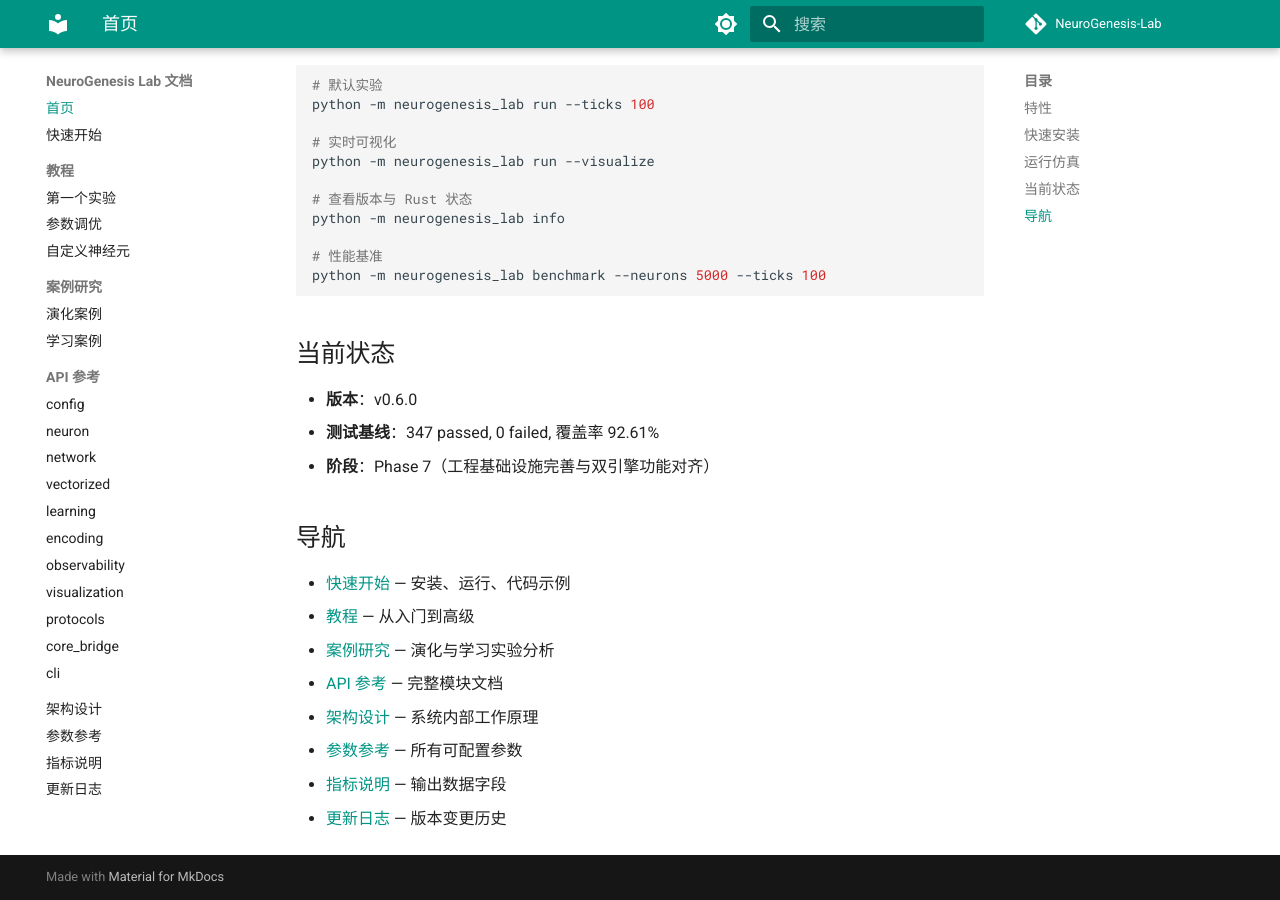
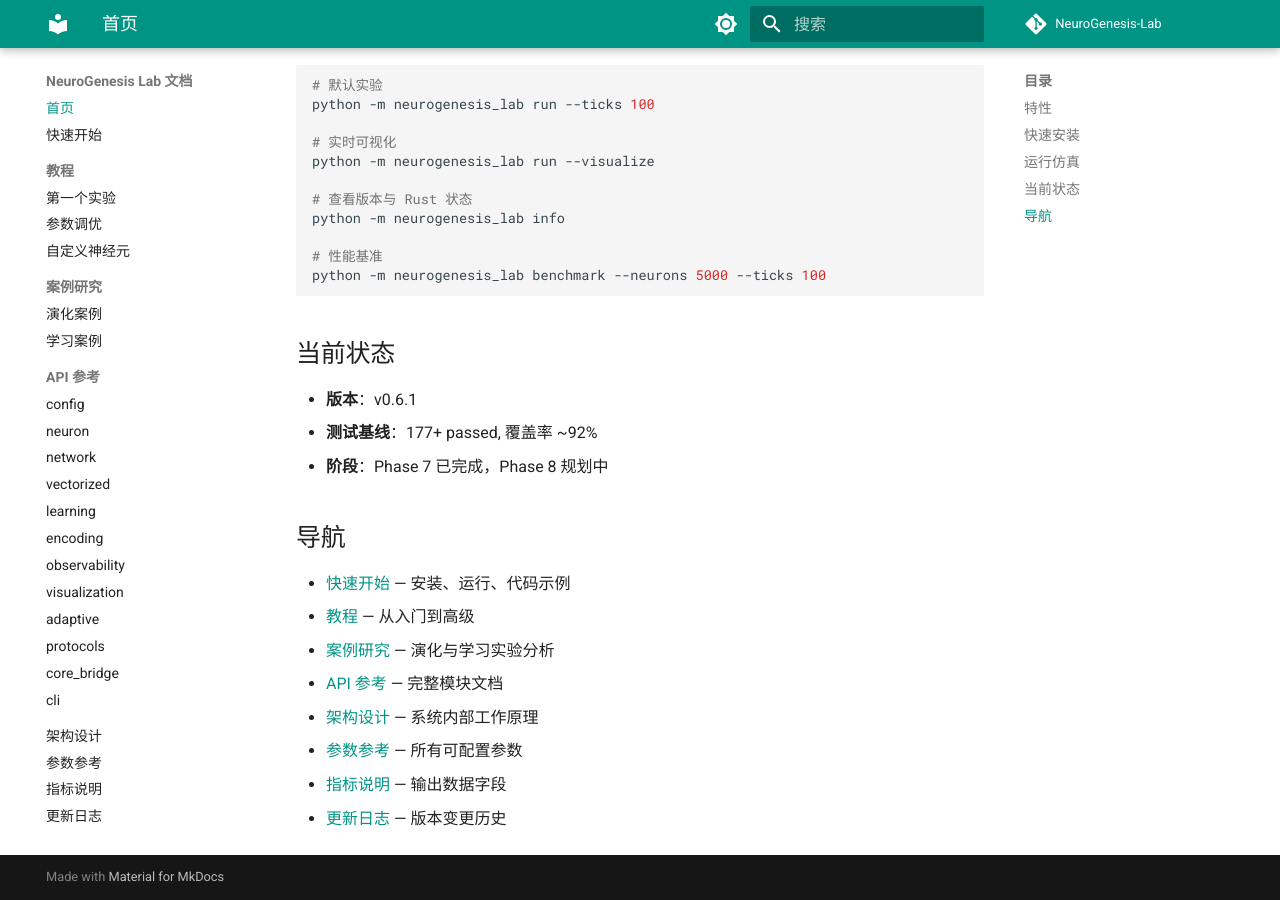
Before and after one commit to zhangqisheng37-ai/NeuroGenesis-Lab, an MkDocs documentation site: the page built from docs_site/index.md, in a window 1280 px wide and 900 px high, scrolled down 914 px. Built offline with MkDocs 1.6.1 and Material for MkDocs 9.7.7, drawn with Linux system fonts in a browser that asks for light colours; comment, search, counter and statistics services are not loaded.

Commit message:
refactor(core): 重构自适应机制与组件代理混入实现
- 新增 adaptive.py，实现网络与向量化引擎共享自适应衰减与繁殖计算函数
- 引入 ComponentMixin 混入基类，统一 Neuron 与 Network 的字段代理逻辑
- 重构 VectorizedNetwork 的批量稀疏传播，优化 spike 传播性能
- 更新文档，添加 adaptive 模块 API 与架构说明
- 代码质量提升，消除多处代码重复，完善类型与测试覆盖
- 修正测试导入路径与 pytest 配置，增强跨平台兼容性

```diff
--- a/docs_site/index.md
+++ b/docs_site/index.md
@@ -46,9 +46,9 @@
 
 ## 当前状态
 
-- **版本**：v0.6.0
-- **测试基线**：347 passed, 0 failed, 覆盖率 92.61%
-- **阶段**：Phase 7（工程基础设施完善与双引擎功能对齐）
+- **版本**：v0.6.1
+- **测试基线**：177+ passed, 覆盖率 ~92%
+- **阶段**：Phase 7 已完成，Phase 8 规划中
 
 ## 导航
 
--- a/mkdocs.yml
+++ b/mkdocs.yml
@@ -61,6 +61,7 @@
       - encoding: api/encoding.md
       - observability: api/observability.md
       - visualization: api/visualization.md
+      - adaptive: api/adaptive.md
       - protocols: api/protocols.md
       - core_bridge: api/core_bridge.md
       - cli: api/cli.md
```
Also changed, not shown: docs/CHANGELOG.md (+16 -0 lines), docs/architecture.md (+10 -4 lines), docs/tutorial_03_custom_neuron.md (+3 -3 lines), docs_site/api/adaptive.md (added, +13 -0 lines).
